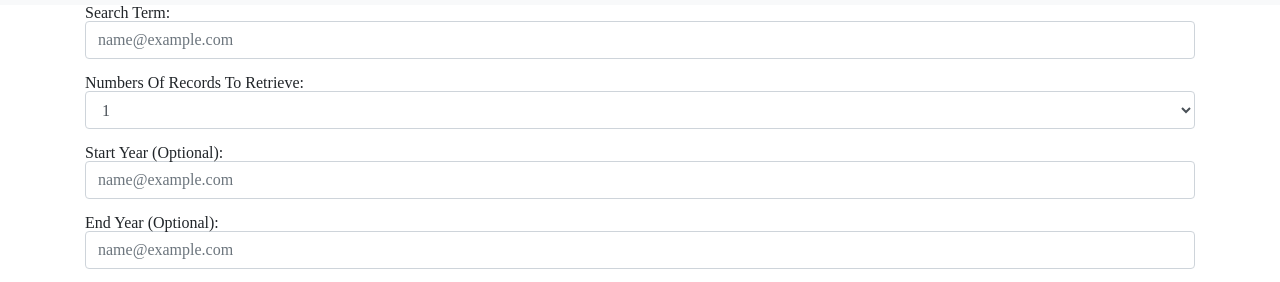
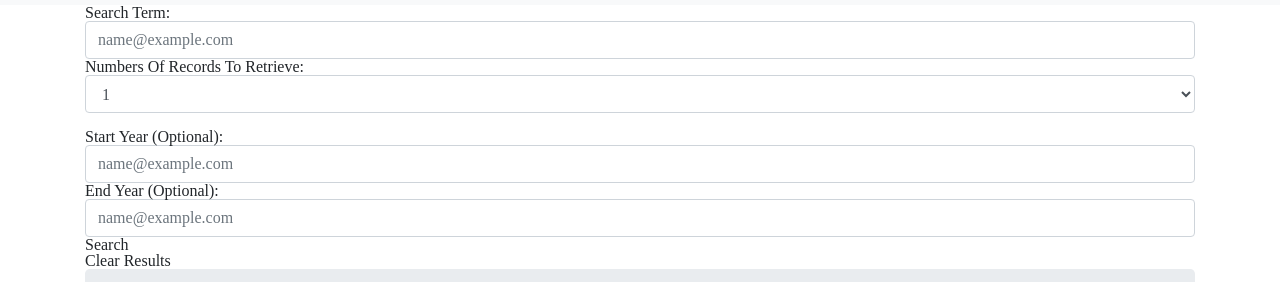
Before and after one commit to Hence07/NYTSearch, a plain HTML site: page index.html in a window 1280 px wide. Shown: the part 41-323 px from the top of the page. Drawn offline with nearby package versions, Linux system fonts and the light colour scheme; a script that the page names is missing.

Commit message:
index.html

```diff
--- a/index.html
+++ b/index.html
@@ -18,7 +18,7 @@
     </nav>
     <div class="container">
         <form>
-            <div class="form-group">
+            <div class="form-group1">
                 <label for="exampleFormControlInput1">Search Term:</label>
                 <input type="email" class="form-control" id="exampleFormControlInput1" placeholder="name@example.com">
             </div>
@@ -32,11 +32,11 @@
                     <option>5</option>
                 </select>
             </div>
-            <div class="form-group">
+            <div class="form-group2">
                 <label for="exampleFormControlInput1">Start Year (Optional):</label>
                 <input type="email" class="form-control" id="exampleFormControlInput1" placeholder="name@example.com">
             </div>
-            <div class="form-group">
+            <div class="form-group3">
                 <label for="exampleFormControlInput1">End Year (Optional):</label>
                 <input type="email" class="form-control" id="exampleFormControlInput1" placeholder="name@example.com">
             </div>
```
